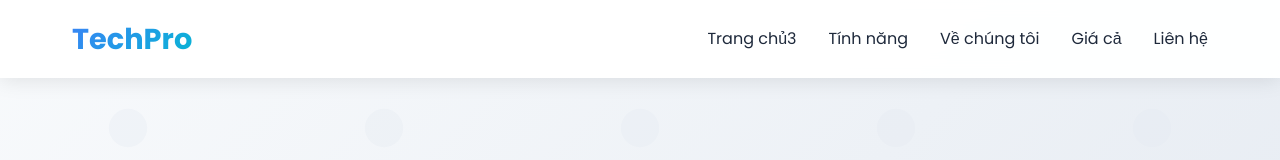
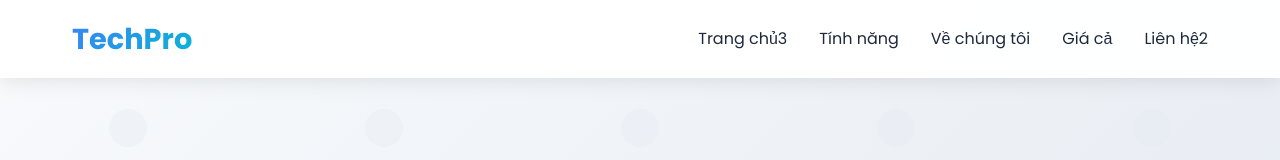
Before and after one commit to tungcpl96/webtest, a website: page index.html in a window 1280 px wide. Shown: the top 160 px of the page. Drawn offline with Linux system fonts and the light colour scheme.

Commit message:
update 01

```diff
--- a/index.html
+++ b/index.html
@@ -22,7 +22,7 @@
                 <li><a href="#features">Tính năng</a></li>
                 <li><a href="#about">Về chúng tôi</a></li>
                 <li><a href="#pricing">Giá cả</a></li>
-                <li><a href="#contact">Liên hệ</a></li>
+                <li><a href="#contact">Liên hệ2</a></li>
             </ul>
             <div class="nav-toggle">
                 <span></span>
```
